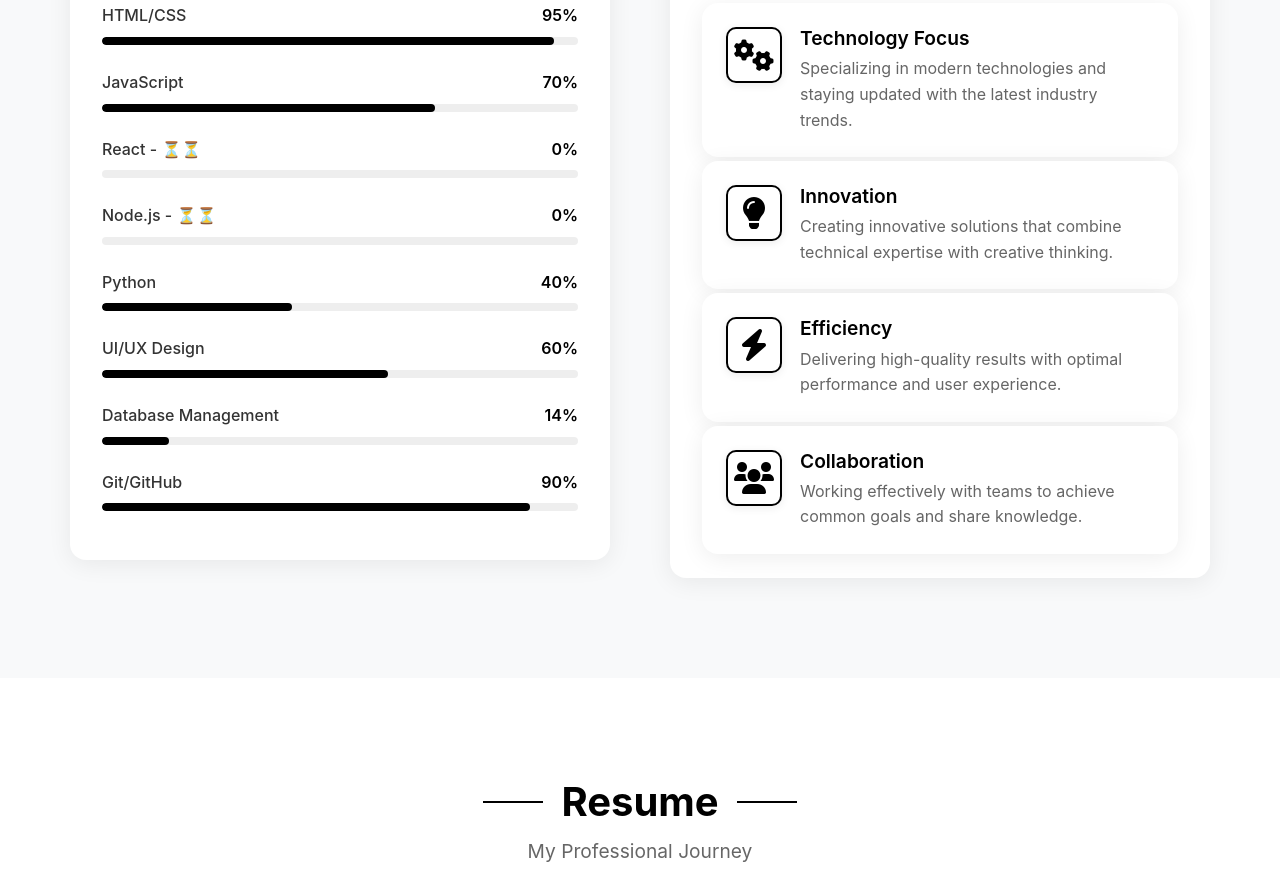
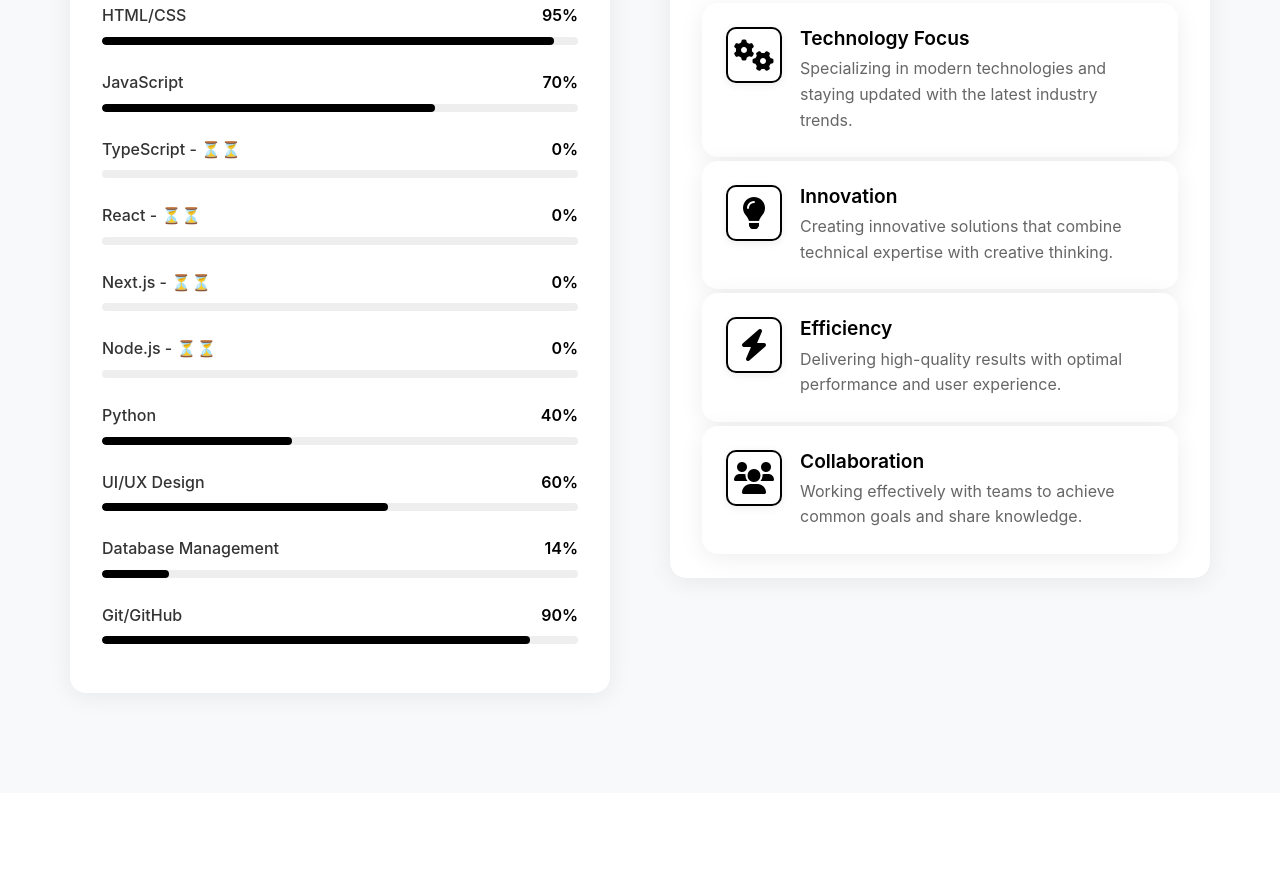
Before and after one commit to Su03l/FinalProfile, a plain HTML site: page index.html in a window 1280 px wide. Shown: the part 1758-2648 px from the top of the page. Drawn offline with Linux system fonts and the light colour scheme.

Commit message:
Update index.html

```diff
--- a/index.html
+++ b/index.html
@@ -164,7 +164,25 @@
                     </div>
                     <div class="skill-item">
                         <div class="skill-info">
+                            <span class="skill-name">TypeScript - ⏳⏳</span>
+                            <span class="skill-percentage">0%</span>
+                        </div>
+                        <div class="skill-bar">
+                            <div class="skill-progress" data-width="0%"></div>
+                        </div>
+                    </div>
+                    <div class="skill-item">
+                        <div class="skill-info">
                             <span class="skill-name">React - ⏳⏳</span>
+                            <span class="skill-percentage">0%</span>
+                        </div>
+                        <div class="skill-bar">
+                            <div class="skill-progress" data-width="0%"></div>
+                        </div>
+                    </div>
+                    <div class="skill-item">
+                        <div class="skill-info">
+                            <span class="skill-name">Next.js - ⏳⏳</span>
                             <span class="skill-percentage">0%</span>
                         </div>
                         <div class="skill-bar">
```
